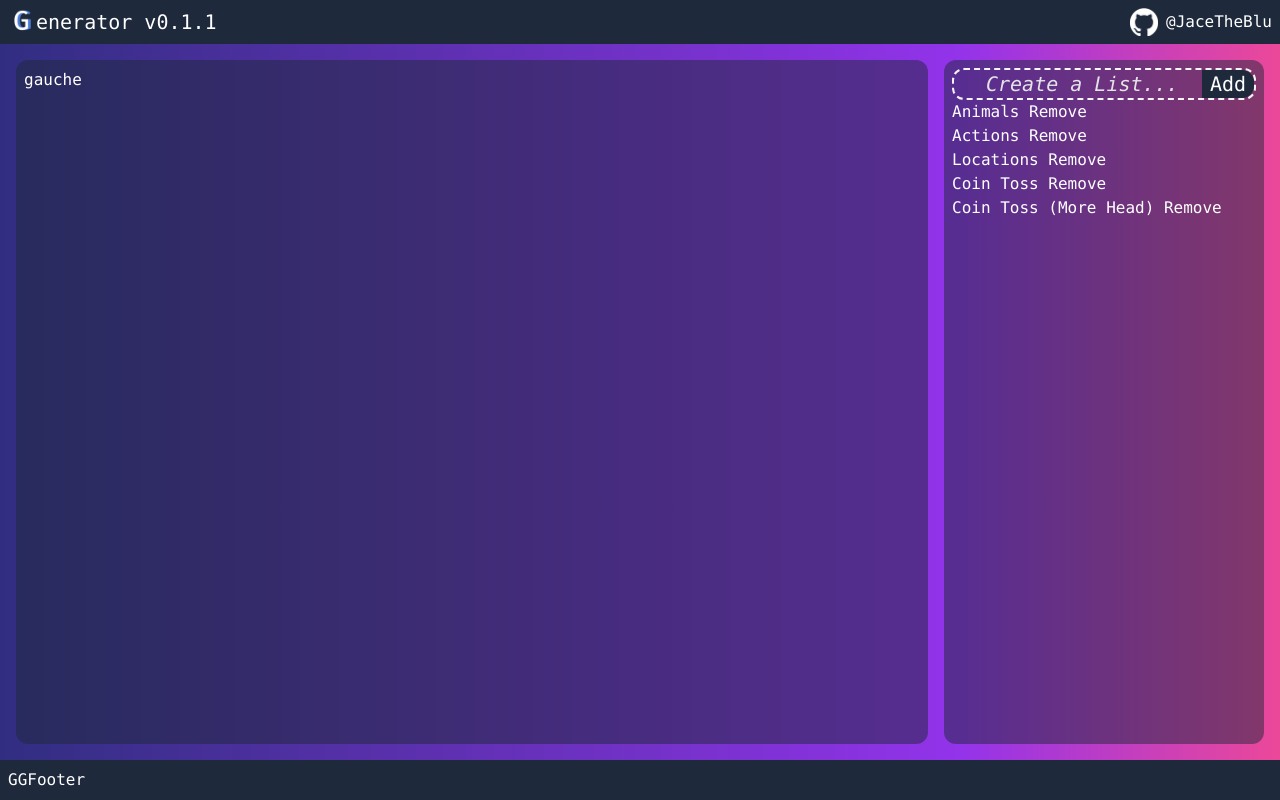
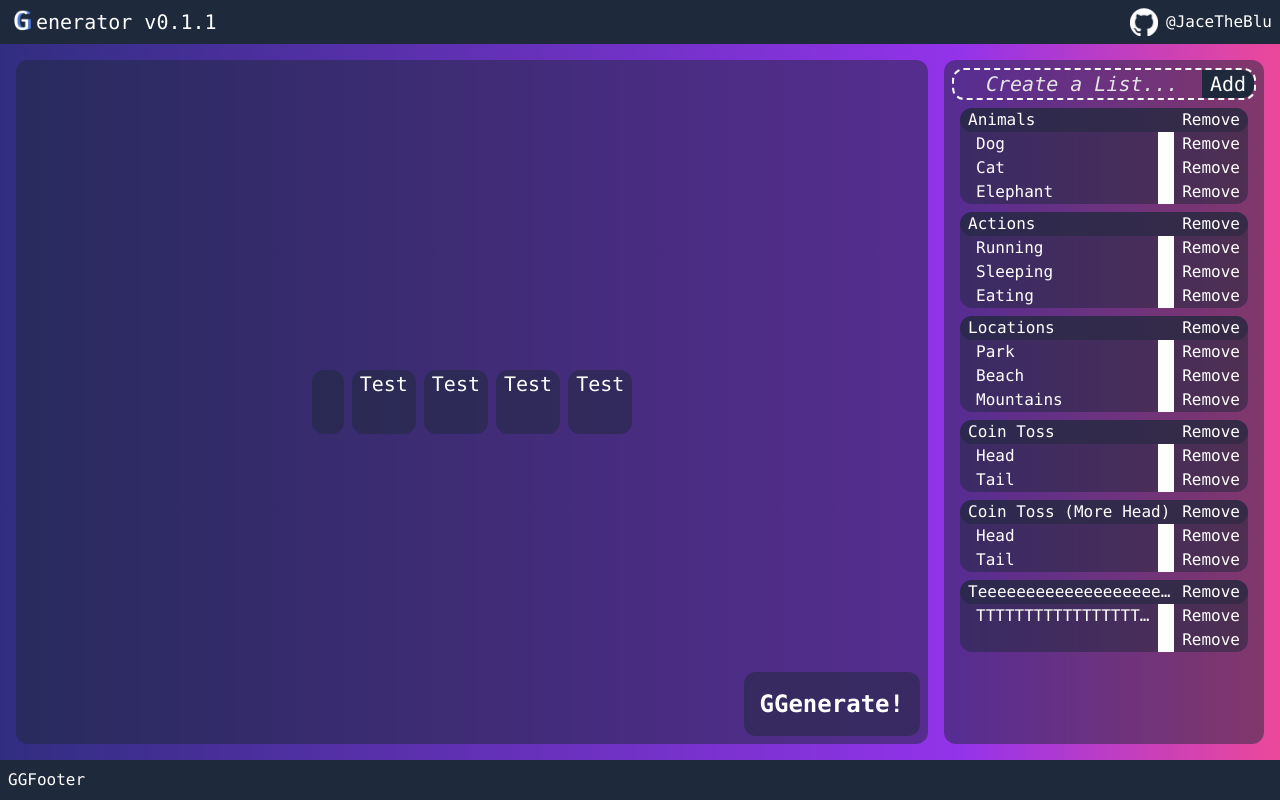
Before and after one commit to JaceTheBlu/GGenerator, a SvelteKit app: page / in a window 1280 px wide. Built offline with nearby package versions, Linux system fonts and the light colour scheme.

Commit message:
add debut rundown + Fix list

```diff
--- a/src/components/ListList.svelte
+++ b/src/components/ListList.svelte
@@ -1,12 +1,16 @@
 <!-- src/components/List.svelte -->
 <script>
+	import { onMount } from 'svelte';
+
 	let userLists = [];
-	let newItem = '';
+	let newItem;
+	let newStr = '';
 
 	function addItem() {
-		if (newItem.trim() !== '') {
+		if (newStr.trim() !== '') {
+			newItem = { name: newStr, items: [], probabilities: [] };
 			userLists = [...userLists, newItem];
-			newItem = '';
+			newStr = '';
 		}
 	}
 
@@ -14,22 +18,22 @@
 		userLists = userLists.filter((_, i) => i !== index);
 	}
 
-	async function readDefaultLists() {
+	onMount(async function () {
 		try {
 			const response = await fetch('./default_lists.json');
 			userLists = await response.json();
 		} catch (error) {
 			console.error('Error fetching JSON data:', error);
 		}
-	}
-
-	readDefaultLists();
+	});
 </script>
 
+<div class="overflow-auto">
 	<div class="rounded-xl border-2 border-dashed border-zinc-100 relative text-xl">
 		<input
+			id="listInput"
 			class="rounded-xl bg-transparent placeholder:text-zinc-200 placeholder:italic pl-8 w-full"
-		bind:value={newItem}
+			bind:value={newStr}
 			placeholder="Create a List..."
 		/>
 		<button class="absolute right-0 bg-slate-800 pr-2 pl-2 rounded-r-xl" on:click={addItem}
@@ -39,9 +43,19 @@
 
 	<ul>
 		{#each userLists as item, index (item)}
-		<li>
-			{item.name}
-			<button on:click={() => removeItem(index)}>Remove</button>
+			<li class="rounded-xl bg-slate-800/50 mt-2 ml-2 mr-2 flex-col">
+				<div class="flex rounded-xl bg-slate-800/50">
+					<h3 class="flex-1 overflow-hidden text-ellipsis mr-2 ml-2">{item.name}</h3>
+					<button class="mr-2" on:click={() => removeItem(index)}>Remove</button>
+				</div>
+				{#each item.items as subItem, subIndex (subItem)}
+					<ul class="ml-4 flex">
+						<p class="flex-1 overflow-hidden text-ellipsis mr-2">{subItem}</p>
+						<input class="mr-2 w-4" type="number" name="pItem" />
+						<button class="mr-2" on:click={() => removeItem(subIndex)}>Remove</button>
+					</ul>
+				{/each}
 			</li>
 		{/each}
 	</ul>
+</div>
--- /dev/null
+++ b/src/components/Rundown.svelte
@@ -0,0 +1,20 @@
+<div class="relative w-full h-full">
+	<ul class="flex flex-wrap content-center justify-center w-full h-full text-xl">
+		<li class="rounded-xl bg-slate-800/50 w-8 h-16" />
+		<li class="rounded-xl bg-slate-800/50 pl-2 pr-2 w-fit h-16 text-center align-middle ml-2">
+			Test
+		</li>
+		<li class="rounded-xl bg-slate-800/50 pl-2 pr-2 w-fit h-16 text-center align-middle ml-2">
+			Test
+		</li>
+		<li class="rounded-xl bg-slate-800/50 pl-2 pr-2 w-fit h-16 text-center align-middle ml-2">
+			Test
+		</li>
+		<li class="rounded-xl bg-slate-800/50 pl-2 pr-2 w-fit h-16 text-center align-middle ml-2">
+			Test
+		</li>
+	</ul>
+	<button class="rounded-xl bg-slate-800/50 p-4 absolute bottom-0 right-0 font-bold text-2xl"
+		>GGenerate!</button
+	>
+</div>
--- a/src/routes/+page.svelte
+++ b/src/routes/+page.svelte
@@ -1,10 +1,13 @@
 <script>
 	import ListList from '../components/ListList.svelte';
+	import Rundown from '../components/Rundown.svelte';
 </script>
 
 <div class="flex flex-grow">
-	<div class="bg-slate-800/50 p-2 rounded-xl br-5 m-4 grow">gauche</div>
-	<div class="bg-slate-800/50 p-2 rounded-xl mt-4 mb-4 mr-4 w-1/4">
+	<div class="bg-slate-800/50 p-2 rounded-xl br-5 m-4 grow">
+		<Rundown />
+	</div>
+	<div class="bg-slate-800/50 p-2 rounded-xl mt-4 mb-4 mr-4 w-1/4 overflow-auto">
 		<ListList />
 	</div>
 </div>
--- a/static/default_lists.json
+++ b/static/default_lists.json
@@ -1,27 +1,74 @@
 [
 	{
 		"name": "Animals",
-		"items": ["Dog", "Cat", "Elephant"],
-		"probabilities": [0.4, 0.3, 0.3]
+		"items": [
+			"Dog",
+			"Cat",
+			"Elephant"
+		],
+		"probabilities": [
+			0.4,
+			0.3,
+			0.3
+		]
 	},
 	{
 		"name": "Actions",
-		"items": ["Running", "Sleeping", "Eating"],
-		"probabilities": [0.2, 0.5, 0.3]
+		"items": [
+			"Running",
+			"Sleeping",
+			"Eating"
+		],
+		"probabilities": [
+			0.2,
+			0.5,
+			0.3
+		]
 	},
 	{
 		"name": "Locations",
-		"items": ["Park", "Beach", "Mountains"],
-		"probabilities": [0.3, 0.4, 0.3]
+		"items": [
+			"Park",
+			"Beach",
+			"Mountains"
+		],
+		"probabilities": [
+			0.3,
+			0.4,
+			0.3
+		]
 	},
 	{
 		"name": "Coin Toss",
-		"items": ["Head", "Tail"],
-		"probabilities": [0.5, 0.5]
+		"items": [
+			"Head",
+			"Tail"
+		],
+		"probabilities": [
+			0.5,
+			0.5
+		]
 	},
 	{
 		"name": "Coin Toss (More Head)",
-		"items": ["Head", "Tail"],
-		"probabilities": [0.9, 0.1]
+		"items": [
+			"Head",
+			"Tail"
+		],
+		"probabilities": [
+			0.9,
+			0.1
+		]
+	},
+	{
+		"name": "Teeeeeeeeeeeeeeeeeeeeeeesssssssssssssssssst",
+		"items": [
+			"TTTTTTTTTTTTTTTTTTTTTTTTTTTTTTTTTTTTTTTTTTTTTTTTTTTTTTTTTTT",
+			""
+		],
+		"probabilities": [
+			0.9,
+			0.1
+		]
 	}
 ]
```
Also changed, not shown: 1 other file (tests, documents, lock files or other folders). Lines whose indentation alone changed are shown as unchanged.
